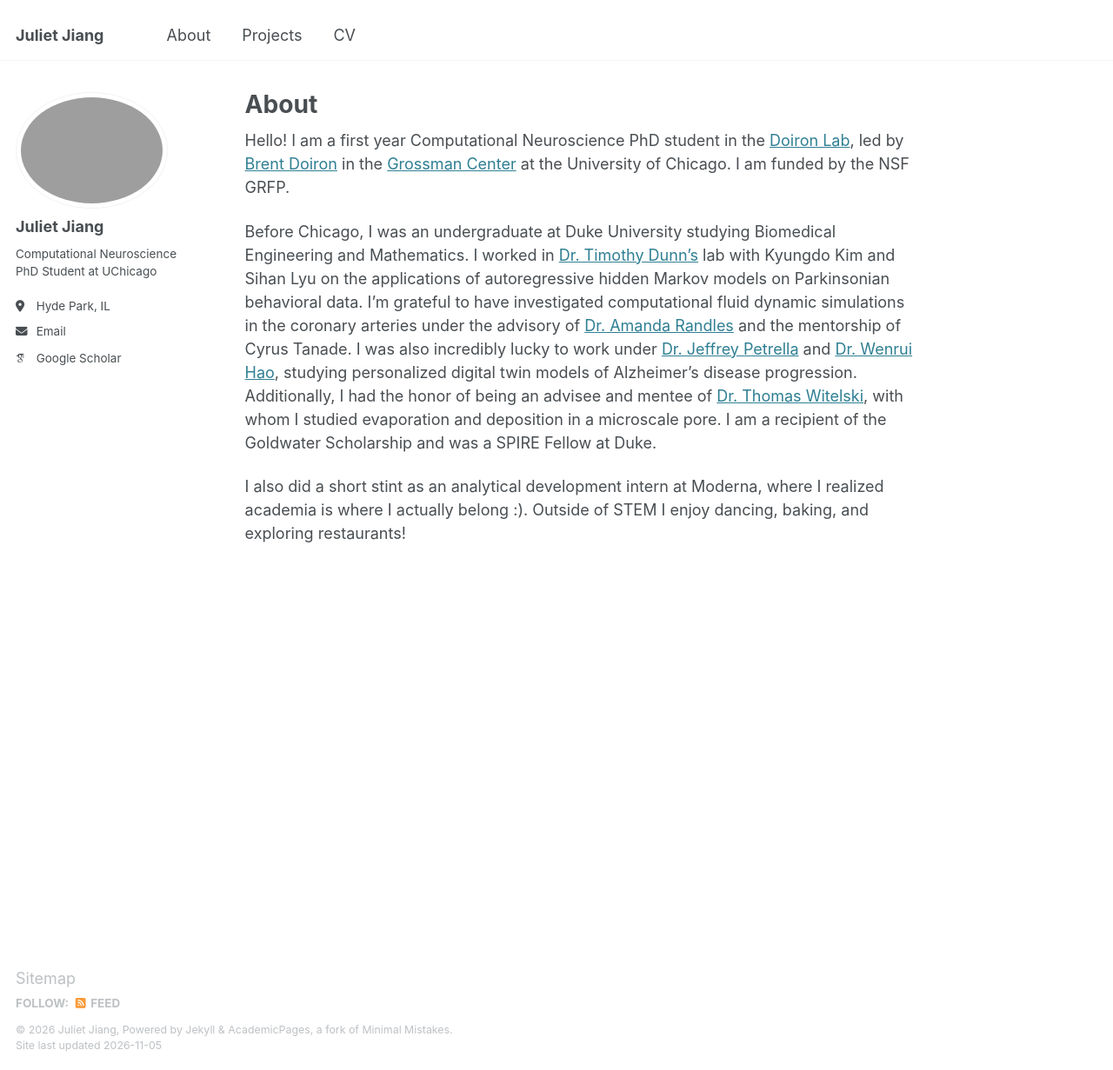
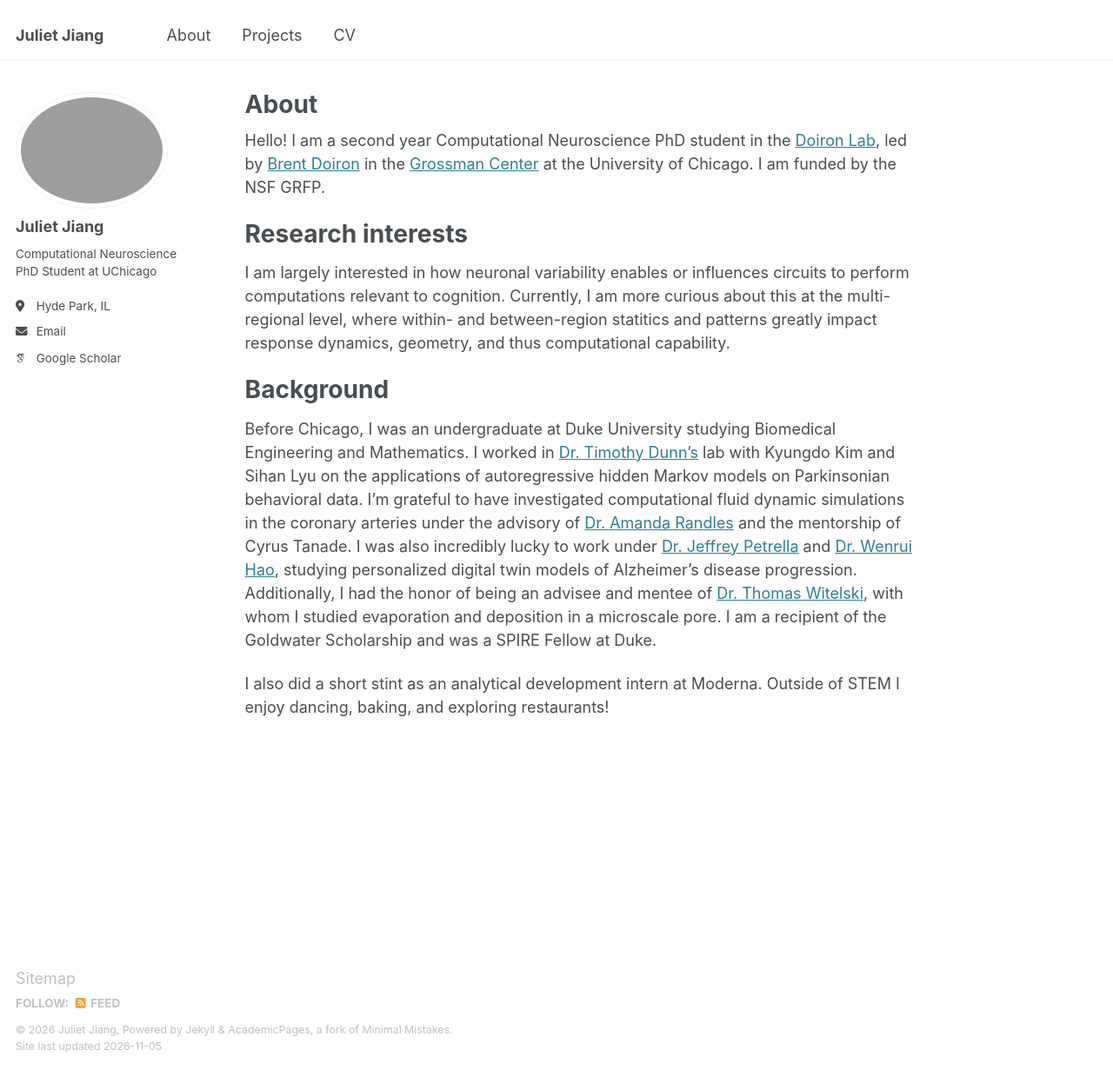
Before and after one commit to julietj135/julietj135.github.io, a Jekyll site: the page built from _pages/about.md, in a window 1280 px wide and 1231 px high. Shown: the whole window at 87% size. Built offline with Jekyll 4.4.1, drawn with Linux system fonts in a browser that asks for light colours; some web fonts are replaced.

```diff
--- a/_pages/about.md
+++ b/_pages/about.md
@@ -8,9 +8,12 @@ redirect_from:
   - /about.html
 ---
 
+Hello! I am a second year Computational Neuroscience PhD student in the [Doiron Lab](https://brainmath.bsd.uchicago.edu/people/), led by [Brent Doiron](https://neurobiology.uchicago.edu/faculty/brent-doiron-phd) in the [Grossman Center](https://neuroscience.uchicago.edu/grossman-center-core-faculty) at the University of Chicago. I am funded by the NSF GRFP.
 
-Hello! I am a first year Computational Neuroscience PhD student in the [Doiron Lab](https://brainmath.bsd.uchicago.edu/people/), led by [Brent Doiron](https://neurobiology.uchicago.edu/faculty/brent-doiron-phd) in the [Grossman Center](https://neuroscience.uchicago.edu/grossman-center-core-faculty) at the University of Chicago. I am funded by the NSF GRFP.
+# Research interests
+I am largely interested in how neuronal variability enables or influences circuits to perform computations relevant to cognition. Currently, I am more curious about this at the multi-regional level, where within- and between-region statitics and patterns greatly impact response dynamics, geometry, and thus computational capability.
 
+# Background
 Before Chicago, I was an undergraduate at Duke University studying Biomedical Engineering and Mathematics. I worked in [Dr. Timothy Dunn's](https://www.tdunnlab.org/) lab with Kyungdo Kim and Sihan Lyu on the applications of autoregressive hidden Markov models on Parkinsonian behavioral data. I'm grateful to have investigated computational fluid dynamic simulations in the coronary arteries under the advisory of [Dr. Amanda Randles](https://randleslab.pratt.duke.edu/members/amanda-randles) and the mentorship of Cyrus Tanade. I was also incredibly lucky to work under [Dr. Jeffrey Petrella](https://radiology.duke.edu/profile/jeffrey-robert-petrella) and [Dr. Wenrui Hao](https://sites.psu.edu/whao/), studying personalized digital twin models of Alzheimer's disease progression. Additionally, I had the honor of being an advisee and mentee of [Dr. Thomas Witelski](https://sites.math.duke.edu/~witelski/), with whom I studied evaporation and deposition in a microscale pore. I am a recipient of the Goldwater Scholarship and was a SPIRE Fellow at Duke.
 
-I also did a short stint as an analytical development intern at Moderna, where I realized academia is where I actually belong :). Outside of STEM I enjoy dancing, baking, and exploring restaurants!
+I also did a short stint as an analytical development intern at Moderna. Outside of STEM I enjoy dancing, baking, and exploring restaurants!
```
Also changed, not shown: _pages/projects.md (+7 -2 lines), _pages/figures/cosyne-2027-1.png (added).
